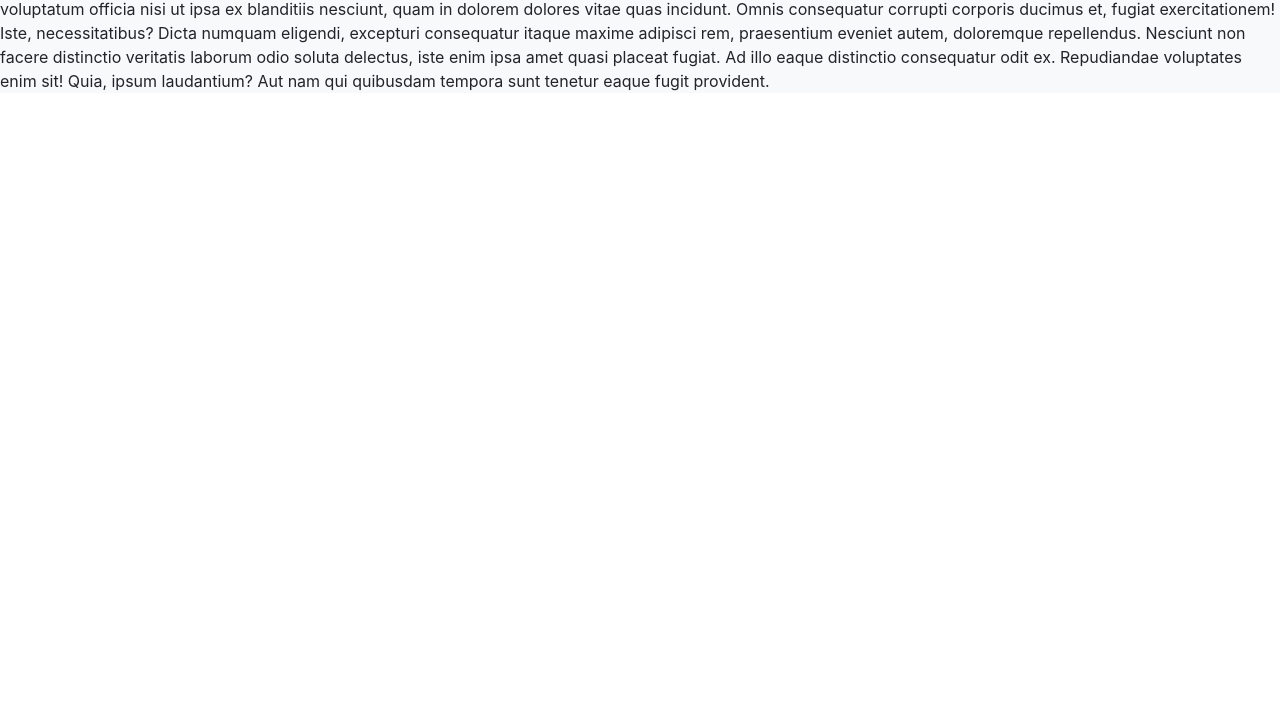
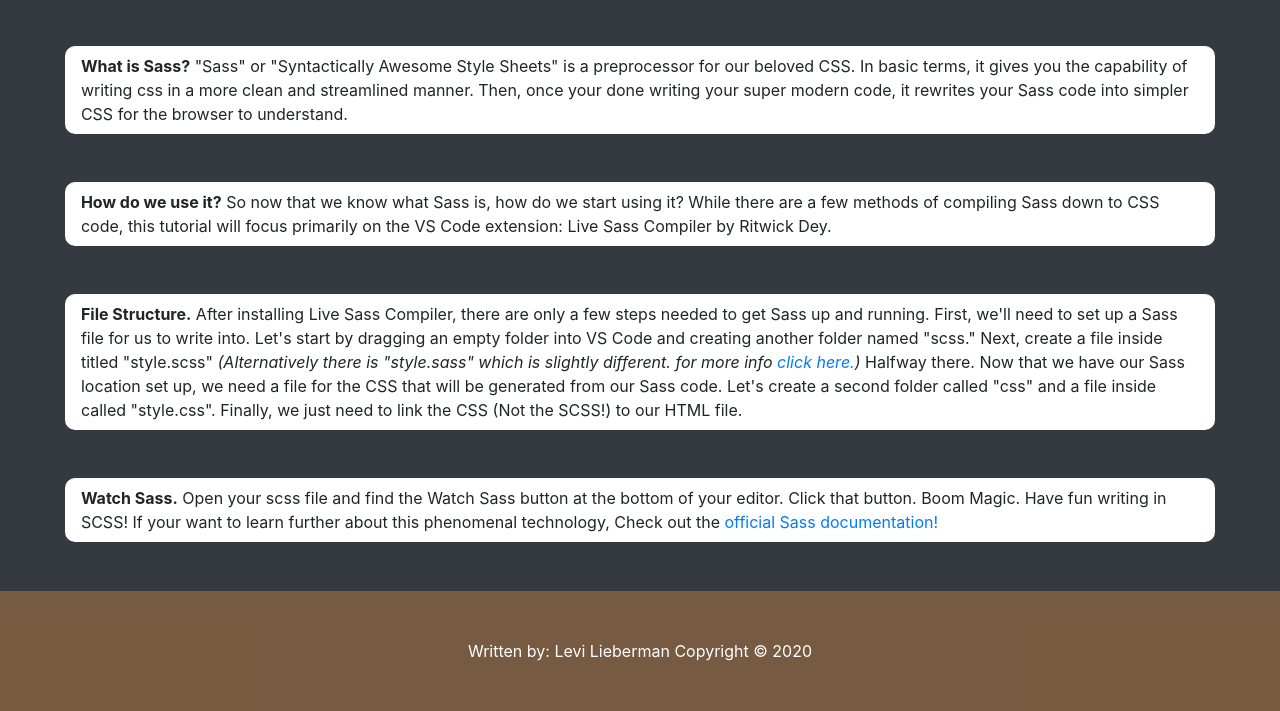
Before and after one commit to Tellisense/web-dev-blog, a plain HTML site: page 7.html in a window 1280 px wide. Shown: the part 141-852 px from the top of the page. Before the commit the page ends 800 px from the top, so only its background shows below. Drawn offline with nearby package versions, Linux system fonts and the light colour scheme.

Commit message:
Created Sass Page

```diff
--- a/7.css
+++ b/7.css
@@ -3,3 +3,25 @@
   margin: 0;
   box-sizing: border-box;
 }
+main {
+  background: #343a40;
+  padding: 1px;
+}
+h1 {
+  background-color: #ddd;
+  padding: 1rem;
+  margin: 0;
+}
+.main-text {
+  max-width: 1170px;
+  width: 90%;
+  margin: 3rem auto;
+  padding: 0.5rem 1rem;
+  background-color: #fff;
+  border-radius: 10px;
+}
+.footer {
+  padding: 3rem;
+  background-color: #573313cc;
+  color: #fff;
+}
--- a/7.html
+++ b/7.html
@@ -61,11 +61,59 @@
           </ul>
         </div>
       </nav>
+      <h1 class="text-center">How to set up Sass in your VS Code project</h1>
       <main class="w-80">
-        <h1 class="text-center">How to set up Sass in your VS Code project</h1>
-
-        <p>Lorem ipsum dolor sit amet, consectetur adipisicing elit. Itaque ipsam architecto consequatur deserunt ab cum omnis illum assumenda labore eligendi veritatis voluptatum officia nisi ut ipsa ex blanditiis nesciunt, quam in dolorem dolores vitae quas incidunt. Omnis consequatur corrupti corporis ducimus et, fugiat exercitationem! Iste, necessitatibus? Dicta numquam eligendi, excepturi consequatur itaque maxime adipisci rem, praesentium eveniet autem, doloremque repellendus. Nesciunt non facere distinctio veritatis laborum odio soluta delectus, iste enim ipsa amet quasi placeat fugiat. Ad illo eaque distinctio consequatur odit ex. Repudiandae voluptates enim sit! Quia, ipsum laudantium? Aut nam qui quibusdam tempora sunt tenetur eaque fugit provident.</p>
+        <p class="main-text">
+          <strong>What is Sass?</strong>
+          "Sass" or "Syntactically Awesome Style Sheets" is a preprocessor for
+          our beloved CSS. In basic terms, it gives you the capability of
+          writing css in a more clean and streamlined manner. Then, once your
+          done writing your super modern code, it rewrites your Sass code into
+          simpler CSS for the browser to understand.
+        </p>
+        <p class="main-text">
+          <strong>How do we use it?</strong>
+          So now that we know what Sass is, how do we start using it? While
+          there are a few methods of compiling Sass down to CSS code, this
+          tutorial will focus primarily on the VS Code extension: Live Sass
+          Compiler by Ritwick Dey.
+        </p>
+        <p class="main-text">
+          <strong>File Structure.</strong>
+          After installing Live Sass Compiler, there are only a few steps needed
+          to get Sass up and running. First, we'll need to set up a Sass file
+          for us to write into. Let's start by dragging an empty folder into VS
+          Code and creating another folder named "scss." Next, create a file
+          inside titled "style.scss"
+          <i
+            >(Alternatively there is "style.sass" which is slightly different.
+            for more info
+            <a
+              href="http://www.thesassway.com/editorial/sass-vs-scss-which-syntax-is-better"
+              target="_blank"
+              >click here.</a
+            >)</i
+          >
+          Halfway there. Now that we have our Sass location set up, we need a
+          file for the CSS that will be generated from our Sass code. Let's
+          create a second folder called "css" and a file inside called
+          "style.css". Finally, we just need to link the CSS (Not the SCSS!) to
+          our HTML file.
+        </p>
+        <p class="main-text">
+          <strong>Watch Sass.</strong>
+          Open your scss file and find the Watch Sass button at the bottom of
+          your editor. Click that button. Boom Magic. Have fun writing in SCSS!
+          If your want to learn further about this phenomenal technology, Check
+          out the
+          <a href="https://sass-lang.com/guide" target="_blank"
+            >official Sass documentation!</a
+          >
+        </p>
       </main>
+      <footer class="footer text-center">
+        Written by: Levi Lieberman Copyright &#169; 2020
+      </footer>
     </div>
   </body>
 </html>
```
